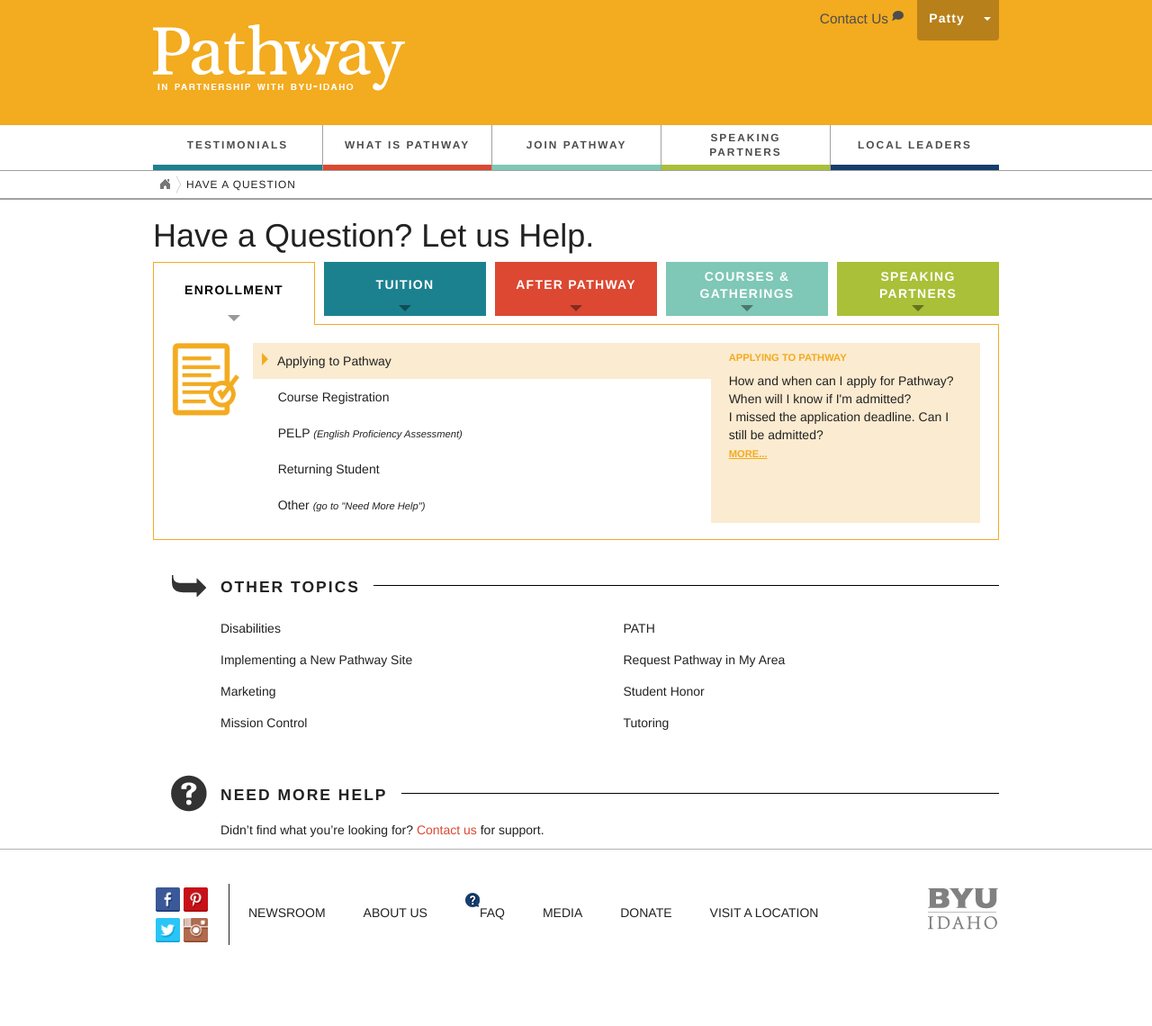
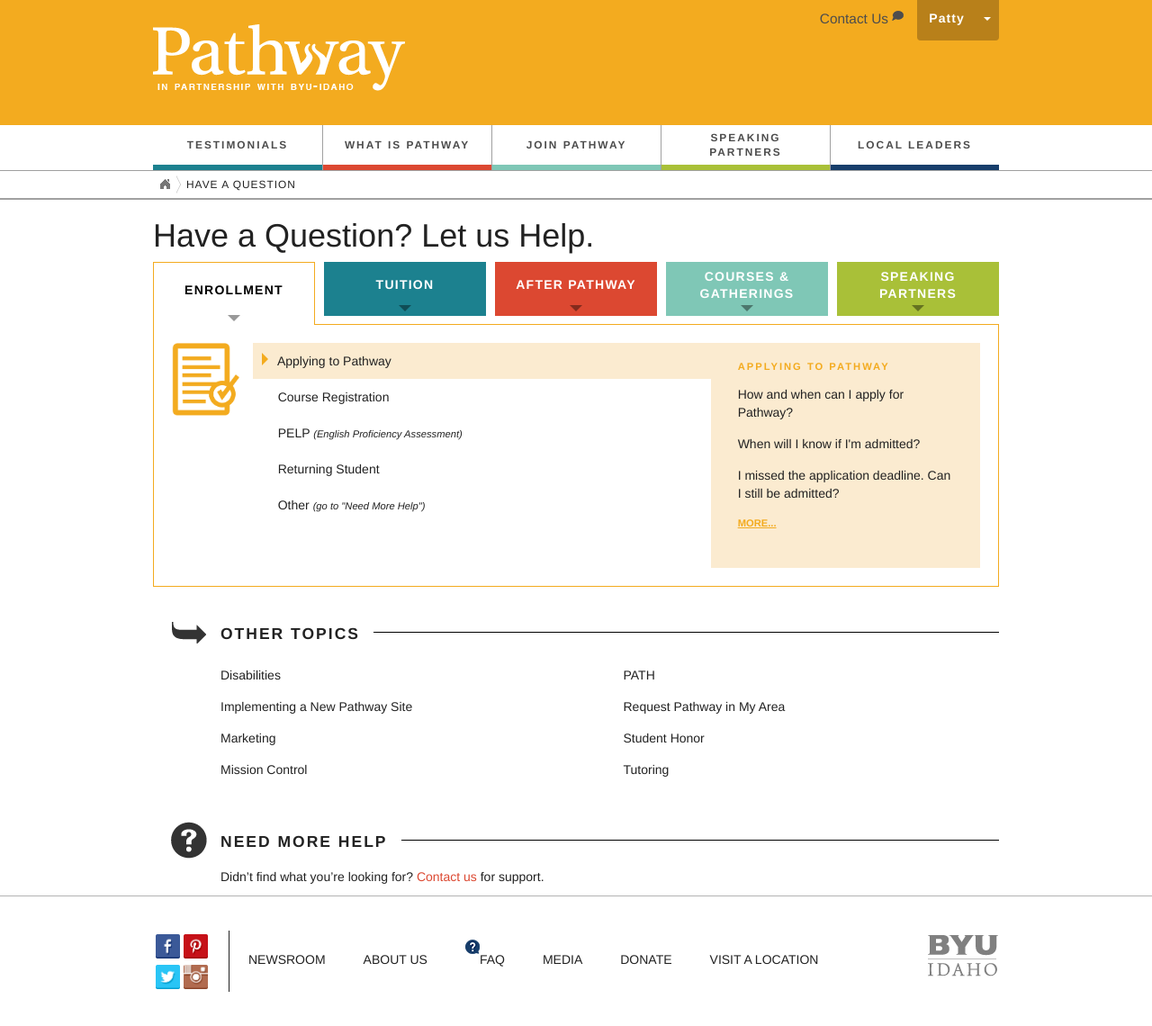
Before and after one commit to gordoman/pathway.lds.org-jekyll, a Jekyll site: the page built from jekyll-source/pages/contact-us/have-a-question.html, in a window 1280 px wide. Shown: the whole page at 90% size. Built offline with Jekyll 4.4.1, drawn with Linux system fonts in a browser that asks for light colours; nearby versions of some CDN libraries; before the commit the page ends 1088 px from its top, so only the background shows below that.

Commit message:
pathway brand clean up styling for have a question.

```diff
--- a/jekyll-source/pages/contact-us/have-a-question.html
+++ b/jekyll-source/pages/contact-us/have-a-question.html
@@ -29,14 +29,13 @@
 								<a href="#" class="link" id="returning-students"><span class="arrow"></span> Returning Student</a><br/>
 								<a href="#" class="link" id="other"><span class="arrow"></span> Other <span class="italic">(go to "Need More Help")</span></a><br/>
 							</div>
-							<div id="lessapply" class="show last-tab col-lg-4 col-md-4 col-sm-4 col-xs-4">
-								<h4 class="bold">applying to pathway</h4>
-								<a href="{{site.baseurl}}pages/contact-us/self-help-page.html/#/howtoapply">How and when can I apply for Pathway?</a><br/>
-								<a href="{{site.baseurl}}pages/contact-us/self-help-page.html/#/whenwilliknow">When will I know if I'm admitted?</a><br/>
-								<a href="{{site.baseurl}}pages/contact-us/self-help-page.html/#/misseddeadline">I missed the application deadline. Can I still be admitted?</a><br/>
+							<div class="show last-tab col-lg-4 col-md-4 col-sm-4 col-xs-4">
+								<h4 class="bold">Applying to Pathway</h4>
+								<a href="{{site.baseurl}}pages/contact-us/self-help-page.html/#/howtoapply">How and when can I apply for Pathway?</a>
+								<a href="{{site.baseurl}}pages/contact-us/self-help-page.html/#/whenwilliknow">When will I know if I'm admitted?</a>
+								<a href="{{site.baseurl}}pages/contact-us/self-help-page.html/#/misseddeadline">I missed the application deadline. Can I still be admitted?</a>
 								<a href="{{site.baseurl}}pages/contact-us/self-help-page.html/#/moreapply" class="bold">more...</a>
 							</div>
-							<!-- Enrollment <a href="{{site.baseurl}}pages/contact-us/self-help-page.html">Test Link to Self Help Page</a> -->
 						</div>
 						<div role="tabpanel" class="turquoise tab-pane" id="Tuition">
 							<div id="tuition-icon" class="img-tab col-lg-1 col-1 md-1 col-sm-1 col-xs-2"></div>
@@ -46,11 +45,11 @@
 								<a href="#" class="link" id="refunds"><span class="arrow"></span> Refunds</a><br/>
 								<a href="#" class="link" id="taxes"><span class="arrow"></span> Taxes</a><br/>
 							</div>
-							<div id="" class="show last-tab col-lg-4 col-md-4 col-sm-4 col-xs-4">
-								<h4 class="bold"></h4>
-								<a href="{{site.baseurl}}pages/contact-us/self-help-page.html/#/"></a><br/>
-								<a href="{{site.baseurl}}pages/contact-us/self-help-page.html/#/"></a><br/>
-								<a href="{{site.baseurl}}pages/contact-us/self-help-page.html/#/"></a><br/>
+							<div class="show last-tab col-lg-4 col-md-4 col-sm-4 col-xs-4">
+								<h4 class="bold">Applying to Pathway</h4>
+								<a href="{{site.baseurl}}pages/contact-us/self-help-page.html/#/"></a>
+								<a href="{{site.baseurl}}pages/contact-us/self-help-page.html/#/"></a>
+								<a href="{{site.baseurl}}pages/contact-us/self-help-page.html/#/"></a>
 								<a href="{{site.baseurl}}pages/contact-us/self-help-page.html/#/morepayments" class="bold">more...</a>
 							</div>
 						</div>
@@ -63,11 +62,11 @@
 								<a href="#" class="link" id="transcripts-and-certificates"><span class="arrow"></span> Transcripts & Pathway Certificates</a><br/>
 								<a href="#" class="link" id="other-options"><span class="arrow"></span> Other Options<span class="italic">(go to "Need More Help")</span></a><br/>
 							</div>
-							<div id="" class="show last-tab col-lg-4 col-md-4 col-sm-4 col-xs-4">
-								<h4 class="bold"></h4>
-								<a href="{{site.baseurl}}pages/contact-us/self-help-page.html/#/"></a><br/>
-								<a href="{{site.baseurl}}pages/contact-us/self-help-page.html/#/"></a><br/>
-								<a href="{{site.baseurl}}pages/contact-us/self-help-page.html/#/"></a><br/>
+							<div class="show last-tab col-lg-4 col-md-4 col-sm-4 col-xs-4">
+								<h4 class="bold">Applying to Pathway</h4>
+								<a href="{{site.baseurl}}pages/contact-us/self-help-page.html/#/"></a>
+								<a href="{{site.baseurl}}pages/contact-us/self-help-page.html/#/"></a>
+								<a href="{{site.baseurl}}pages/contact-us/self-help-page.html/#/"></a>
 								<a href="{{site.baseurl}}pages/contact-us/self-help-page.html/#/morebyuidegree" class="bold">more...</a>
 							</div>
 						</div>
@@ -80,11 +79,11 @@
 								<a href="#" class="link" id="gatherings-questions"><span class="arrow"></span> Gatherings</a><br/>
 								<a href="#" class="link" id="instructors"><span class="arrow"></span> Instructors</a><br/>
 							</div>
-							<div id="" class="show last-tab col-lg-4 col-md-4 col-sm-4 col-xs-4">
-								<h4 class="bold"></h4>
-								<a href="{{site.baseurl}}pages/contact-us/self-help-page.html/#/"></a><br/>
-								<a href="{{site.baseurl}}pages/contact-us/self-help-page.html/#/"></a><br/>
-								<a href="{{site.baseurl}}pages/contact-us/self-help-page.html/#/"></a><br/>
+							<div class="show last-tab col-lg-4 col-md-4 col-sm-4 col-xs-4">
+								<h4 class="bold">Applying to Pathway</h4>
+								<a href="{{site.baseurl}}pages/contact-us/self-help-page.html/#/"></a>
+								<a href="{{site.baseurl}}pages/contact-us/self-help-page.html/#/"></a>
+								<a href="{{site.baseurl}}pages/contact-us/self-help-page.html/#/"></a>
 								<a href="{{site.baseurl}}pages/contact-us/self-help-page.html/#/morepathwaycourses" class="bold">more...</a>
 							</div>
 						</div>
@@ -96,11 +95,11 @@
 								<a href="#" class="link" id="registration"><span class="arrow"></span> Registration</a><br/>
 								<a href="#" class="link" id="volunteer"><span class="arrow"></span> Volunteer Questions</a><br/>
 							</div>
-							<div id="" class="show last-tab col-lg-4 col-md-4 col-sm-4 col-xs-4">
-								<h4 class="bold"></h4>
-								<a href="{{site.baseurl}}pages/contact-us/self-help-page.html/#/"></a><br/>
-								<a href="{{site.baseurl}}pages/contact-us/self-help-page.html/#/"></a><br/>
-								<a href="{{site.baseurl}}pages/contact-us/self-help-page.html/#/"></a><br/>
+							<div class="show last-tab col-lg-4 col-md-4 col-sm-4 col-xs-4">
+								<h4 class="bold">Applying to Pathway</h4>
+								<a href="{{site.baseurl}}pages/contact-us/self-help-page.html/#/"></a>
+								<a href="{{site.baseurl}}pages/contact-us/self-help-page.html/#/"></a>
+								<a href="{{site.baseurl}}pages/contact-us/self-help-page.html/#/"></a>
 								<a href="{{site.baseurl}}pages/contact-us/self-help-page.html/#/morefindingpartner" class="bold">more...</a>
 							</div>
 						</div>
--- a/jekyll-source/styles/have_a_question.scss
+++ b/jekyll-source/styles/have_a_question.scss
@@ -97,15 +97,13 @@
 .tab-content {
 	.tab-pane {
 		border: 1px solid black;
+		overflow: hidden;
 		padding: 20px;
-		color: black;
-		height: 240px;
-		width: 100%;
 
 		.img-tab {
 			background-repeat: no-repeat;
 			background-size: contain;
-			height: 100%;
+			height:200px;
 		}
 
 		a {
@@ -142,6 +140,13 @@
 		}
 
 		.last-tab {
+			padding: 20px 30px;
+			min-height: 250px;
+
+			a {
+				display: block;
+				margin: 15px 0;
+			}
 
 			.bold {
 				text-transform: uppercase;
@@ -152,6 +157,12 @@
 					text-decoration: underline;
 				}
 			}
+		}
+
+		h4 {
+			letter-spacing: 2px;
+			margin-top: 0;
+			margin-bottom: 11px;
 		}
 
 		&.orange {
@@ -178,8 +189,6 @@
 
 			.last-tab {
 				background-color: #fbebd0;
-				height: 200px;
-				padding-left: 20px;
 			}
 		}
 
@@ -207,8 +216,6 @@
 
 			.last-tab {
 				background-color: #a9e5ed;
-				height: 200px;
-				padding-left: 20px;
 			}
 		}
 
@@ -236,8 +243,6 @@
 
 			.last-tab {
 				background-color: #fbb1a5;
-				height: 200px;
-				padding-left: 20px;
 			}
 		}
 
@@ -265,8 +270,6 @@
 
 			.last-tab {
 				background-color: #cbe5df;
-				height: 200px;
-				padding-left: 20px;
 			}
 		}
 
@@ -294,8 +297,6 @@
 
 			.last-tab {
 				background-color: #e0ee96;
-				height: 200px;
-				padding-left: 20px;
 			}
 		}
 	}
```
